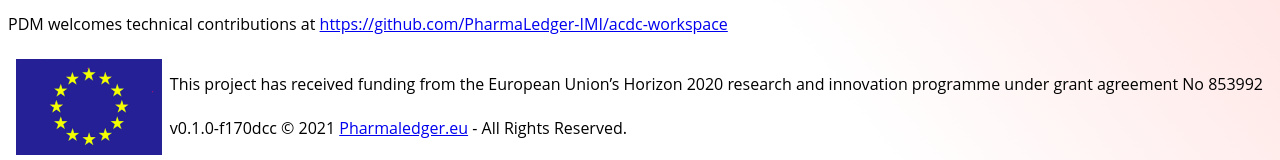
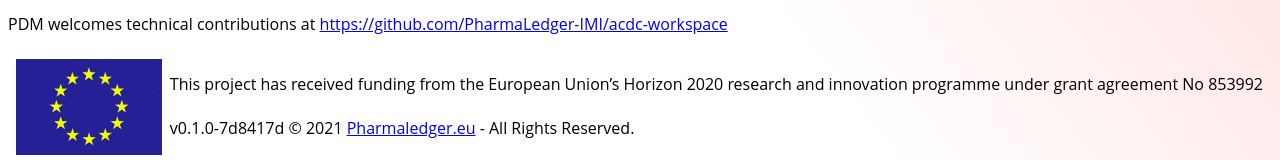
Before and after one commit to PharmaLedger-IMI/acdc-auth-feature-workspace, a website: page apihub-root/index.html in a window 1280 px wide. Shown: the part 683-843 px from the top of the page. Drawn offline with Linux system fonts and the light colour scheme; no server answers.

Commit message:
refs #1 - update

```diff
--- a/apihub-root/index.html
+++ b/apihub-root/index.html
@@ -127,7 +127,7 @@
         <br>
         This project has received funding from the European Union’s Horizon 2020 research and innovation programme under grant agreement No 853992
         <br>&nbsp;<br>
-        v<!-- VERSION_START -->0.1.0-f170dcc<!-- VERSION_END --> &copy;&nbsp;2021 <a href="http://pharmaledger.eu">Pharmaledger.eu</a> - All Rights Reserved.
+        v<!-- VERSION_START -->0.1.0-7d8417d<!-- VERSION_END --> &copy;&nbsp;2021 <a href="http://pharmaledger.eu">Pharmaledger.eu</a> - All Rights Reserved.
     </footer>
 </body>
 
```
Also changed, not shown: 1 other file.
